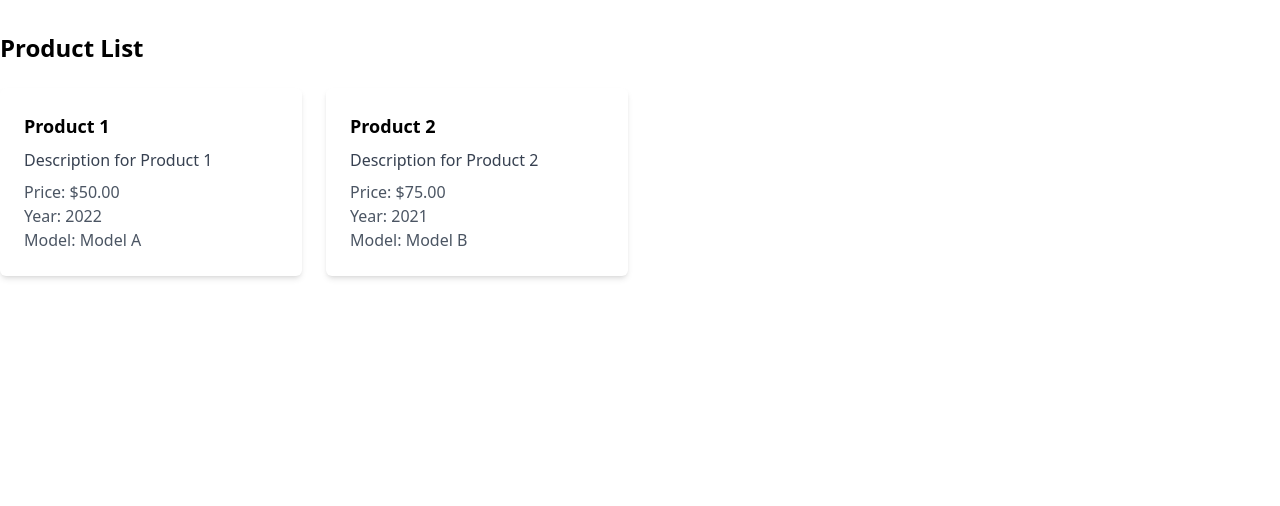
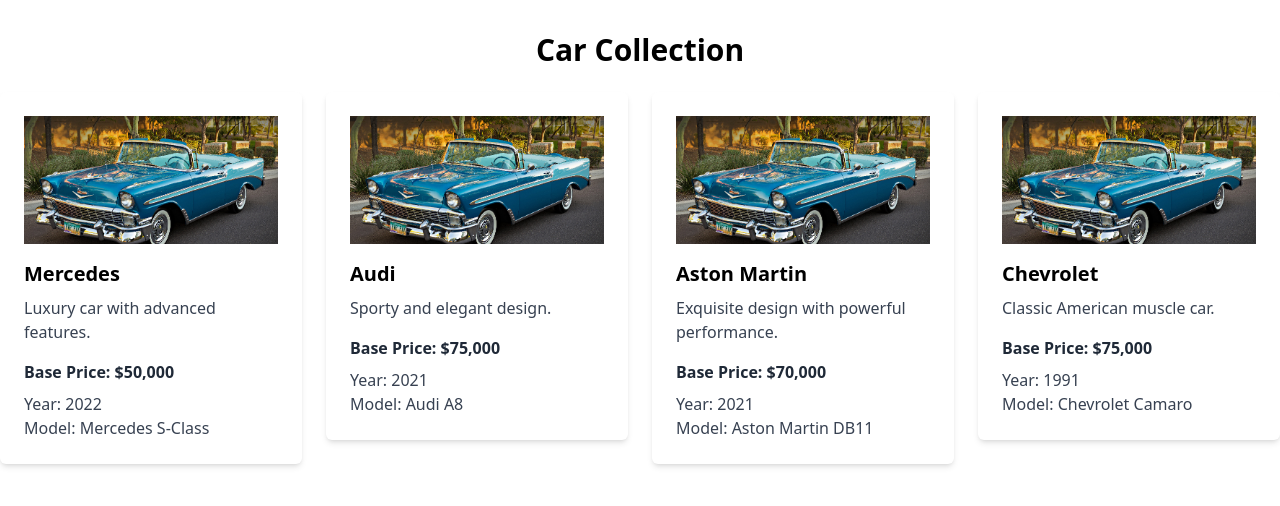
Before and after one commit to shameemGit19/biddingProjectFrontend, a React (Vite) app: page /buy in a window 1280 px wide. Shown: the top 506 px of the page. Built offline with nearby package versions, Linux system fonts and the light colour scheme.

Commit message:
Bidding Page

```diff
--- a/package.json
+++ b/package.json
@@ -17,7 +17,8 @@
     "react": "^18.2.0",
     "react-dom": "^18.2.0",
     "react-router": "^6.22.0",
-    "react-router-dom": "^6.22.1"
+    "react-router-dom": "^6.22.1",
+    "socket.io-client": "^4.7.4"
   },
   "devDependencies": {
     "@types/react": "^18.2.43",
--- /dev/null
+++ b/src/pages/Bidding.jsx
@@ -0,0 +1,76 @@
+import React, { useState } from 'react';
+import io from 'socket.io-client';
+
+
+const CarBiddingPage = () => {
+  const [basePrice, setBasePrice] = useState(20000);
+  const [currentBid, setCurrentBid] = useState(basePrice);
+  const [bidAmount, setBidAmount] = useState('');
+
+  const socket = io('http://your-socket-server-url');
+
+  useEffect(() => {
+    // Listen for bidding updates from the server
+    socket.on('bidUpdate', (newBid) => {
+      setCurrentBid(newBid);
+    });
+
+    // Clean up the socket connection when the component unmounts
+    return () => {
+      socket.disconnect();
+    };
+  }, [socket]);
+
+
+  const handleBidSubmit = (e) => {
+    e.preventDefault();
+    const newBidAmount = parseFloat(bidAmount);
+    if (!isNaN(newBidAmount) && newBidAmount > currentBid) {
+      setCurrentBid(newBidAmount);
+      setBidAmount('');
+    }
+  };
+
+  return (
+    <div className='bg-red-100 h-screen mt-0'>
+    <div className="container mx-auto mt-8">
+      <div className="max-w-md mx-auto bg-red-100 p-6 rounded-md shadow-md">
+        <h2 className="text-2xl font-bold mb-6">Car Bidding</h2>
+        <div className="mb-4">
+          <img
+            src="https://w7.pngwing.com/pngs/416/601/png-transparent-vintage-car-classic-car-antique-car-classic-car-car-vehicle-transport.png" // Replace with the actual URL of your car image
+            alt="Car Image"
+            className="w-full h-64 object-cover mb-4"
+          />
+          <p className="text-gray-700 mb-2">Base Price: ${basePrice}</p>
+          <p className="text-gray-700 mb-2">Current Highest Bid: ${currentBid}</p>
+        </div>
+        <form onSubmit={handleBidSubmit}>
+          <label htmlFor="bidAmount" className="block text-gray-700 text-sm font-bold mb-2">
+            Your Bid Amount
+          </label>
+          <div className="flex">
+            <input
+              type="number"
+              id="bidAmount"
+              name="bidAmount"
+              value={bidAmount}
+              onChange={(e) => setBidAmount(e.target.value)}
+              className="w-2/3 px-3 py-2 border rounded-l focus:outline-none focus:border-blue-500"
+              min={currentBid + 1}
+            />
+            <button
+              type="submit"
+              className="bg-blue-500 text-white px-4 py-2 rounded-r hover:bg-blue-700 focus:outline-none"
+            >
+              Bid
+            </button>
+          </div>
+        </form>
+      </div>
+    </div>
+    </div>
+  );
+};
+
+export default CarBiddingPage;
--- a/src/pages/UserBuy.jsx
+++ b/src/pages/UserBuy.jsx
@@ -1,38 +1,67 @@
 import React, { useState } from 'react';
+import { Link } from 'react-router-dom';
+import carImage1 from '../assets/images/Classic-cars.png';
+import carImage2 from '../assets/images/Classic-cars.png';
+import carImage3 from '../assets/images/Classic-cars.png';
+import carImage4 from '../assets/images/Classic-cars.png';
 
 const ProductListPage = () => {
   const [products, setProducts] = useState([
     {
       id: 1,
-      name: 'Product 1',
-      description: 'Description for Product 1',
-      price: '$50.00',
+      name: 'Mercedes',
+      description: 'Luxury car with advanced features.',
+      price: '$50,000',
       year: '2022',
-      model: 'Model A',
+      model: 'Mercedes S-Class',
+      image: carImage1,
     },
     {
       id: 2,
-      name: 'Product 2',
-      description: 'Description for Product 2',
-      price: '$75.00',
+      name: 'Audi',
+      description: 'Sporty and elegant design.',
+      price: '$75,000',
       year: '2021',
-      model: 'Model B',
+      model: 'Audi A8',
+      image: carImage2,
     },
-    // Add more products as needed
+    {
+      id: 3,
+      name: 'Aston Martin',
+      description: 'Exquisite design with powerful performance.',
+      price: '$70,000',
+      year: '2021',
+      model: 'Aston Martin DB11',
+      image: carImage3,
+    },
+    {
+      id: 4,
+      name: 'Chevrolet',
+      description: 'Classic American muscle car.',
+      price: '$75,000',
+      year: '1991',
+      model: 'Chevrolet Camaro',
+      image: carImage4,
+    },
   ]);
 
   return (
     <div className="container mx-auto mt-8">
-      <h2 className="text-2xl font-bold mb-6">Product List</h2>
+      <h2 className="text-3xl font-bold mb-6 text-center">Car Collection</h2>
       <div className="grid grid-cols-1 sm:grid-cols-2 md:grid-cols-3 lg:grid-cols-4 gap-6">
         {products.map((product) => (
-          <div key={product.id} className="bg-white p-6 rounded-md shadow-md">
-            <h3 className="text-lg font-bold mb-2">{product.name}</h3>
-            <p className="text-gray-700 mb-2">{product.description}</p>
-            <p className="text-gray-600">Price: {product.price}</p>
-            <p className="text-gray-600">Year: {product.year}</p>
-            <p className="text-gray-600">Model: {product.model}</p>
-          </div>
+          <Link key={product.id} to={`/bid`}>
+            <div
+              className="bg-white p-6 rounded-md shadow-md transition-transform transform hover:scale-105 overflow-hidden"
+            >
+              <img src={product.image} alt={product.name} className="mb-4 w-full h-32 object-cover" />
+              <h3 className="text-xl font-bold mb-2">{product.name}</h3>
+              <p className="text-gray-700 mb-4">{product.description}</p>
+              <p className="text-gray-800 font-semibold mb-2">Base Price: {product.price}</p>
+              <p className="text-gray-700">Year: {product.year}</p>
+              <p className="text-gray-700">Model: {product.model}</p>
+            </div>
+          </Link>
         ))}
       </div>
     </div>
--- a/src/pages/UserSell.jsx
+++ b/src/pages/UserSell.jsx
@@ -1,34 +1,50 @@
 import React, { useState } from 'react';
 
 const ProductAddPage = () => {
-  const [product, setProduct] = useState({
-    manufacture: '',
-    description: '',
-    price: '',
-    year: '',
-    model: '',
-  });
+  const [name, setname] = useState('');
+  const [description, setdescription] = useState('');
+  const [price, setprice] = useState('');
+  const [year, setyear] = useState('');
+  const [model, setmodel] = useState('');
+  const [image, setimage] = useState(null);
 
   const handleChange = (e) => {
-    const { product, value } = e.target;
-    setProduct((prevProduct) => ({
-      ...prevProduct,
-      [product]: value,
-    }));
+    const { id, value } = e.target;
+    switch (id) {
+      case 'name':
+        setname(value);
+        break;
+      case 'description':
+        setdescription(value);
+        break;
+      case 'price':
+        setprice(value);
+        break;
+      case 'year':
+        setyear(value);
+        break;
+      case 'model':
+        setmodel(value);
+        break;
+      case 'image':
+        setimage(e.target.files[0]);
+        break;
+      default:
+        break;
+    }
   };
 
   const handleSubmit = (e) => {
     e.preventDefault();
     // Handle the submission logic (e.g., send data to server)
-    console.log('Product submitted:', product);
+    console.log('Product submitted:', name, description, price, year, model, image);
     // Reset the form after submission
-    setProduct({
-      manufacture: '',
-      description: '',
-      price: '',
-      year: '',
-      model: '',
-    });
+    setname('');
+    setdescription('');
+    setprice('');
+    setyear('');
+    setmodel('');
+    setimage(null);
   };
 
   return (
@@ -43,8 +59,8 @@
             type="text"
             id="name"
             name="name"
-            value={product.manufacture}
-            onChange={handleChange}
+            value={name}
+            onChange={(e) => setname(e.target.value)}
             className="w-full px-3 py-2 border rounded focus:outline-none focus:border-blue-500"
           />
         </div>
@@ -55,8 +71,8 @@
           <textarea
             id="description"
             name="description"
-            value={product.description}
-            onChange={handleChange}
+            value={description}
+            onChange={(e) => setdescription(e.target.value)}
             className="w-full px-3 py-2 border rounded focus:outline-none focus:border-blue-500"
           ></textarea>
         </div>
@@ -68,22 +84,21 @@
             type="text"
             id="price"
             name="price"
-            // value={product.price}
-            onChange={handleChange}
+            value={price}
+            onChange={(e) => setprice(e.target.value)}
             className="w-full px-3 py-2 border rounded focus:outline-none focus:border-blue-500"
           />
-          <input type="number" name="" id="" />
         </div>
         <div className="mb-4">
           <label htmlFor="year" className="block text-gray-700 text-sm font-bold mb-2">
             Year
           </label>
           <input
-            type="text"
+            type="number"
             id="year"
             name="year"
-            value={product.year}
-            onChange={handleChange}
+            value={year}
+            onChange={(e) => setyear(e.target.value)}
             className="w-full px-3 py-2 border rounded focus:outline-none focus:border-blue-500"
           />
         </div>
@@ -95,8 +110,21 @@
             type="text"
             id="model"
             name="model"
-            value={product.model}
+            value={model}
+            onChange={(e) => setmodel(e.target.value)}
+            className="w-full px-3 py-2 border rounded focus:outline-none focus:border-blue-500"
+          />
+        </div>
+        <div className="mb-4">
+          <label htmlFor="image" className="block text-gray-700 text-sm font-bold mb-2">
+            Image
+          </label>
+          <input
+            type="file"
+            id="image"
+            name="image"
             onChange={handleChange}
+            accept="image/*"
             className="w-full px-3 py-2 border rounded focus:outline-none focus:border-blue-500"
           />
         </div>
--- a/src/router/CommonRouter.jsx
+++ b/src/router/CommonRouter.jsx
@@ -7,6 +7,7 @@
 import Home from '../pages/Home'
 import UserBuy from '../pages/UserBuy'
 import UserSell from '../pages/UserSell'
+import Bidding from '../pages/Bidding'
 function CommonRouter() {
   return (
     <>
@@ -18,6 +19,7 @@
         <Route path='/home' element={<Home/>}></Route>
         <Route path='/buy' element={<UserBuy/>}></Route>
         <Route path='/sell' element={<UserSell/>}></Route>
+        <Route path='/bid' element={<Bidding/>}></Route>
       </Routes>
     </>
   )
```
Also changed, not shown: 1 other file (tests, documents, lock files or other folders).
